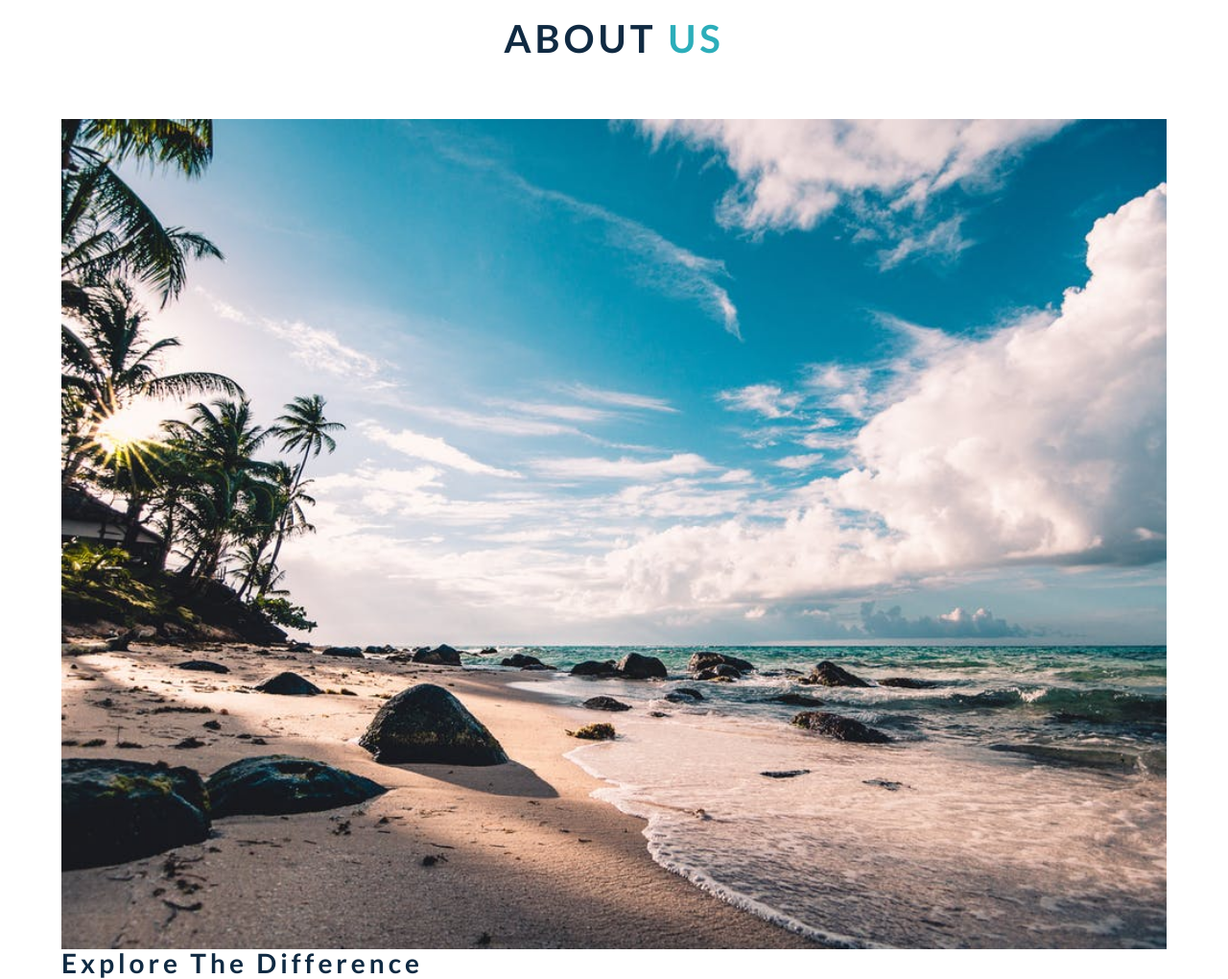
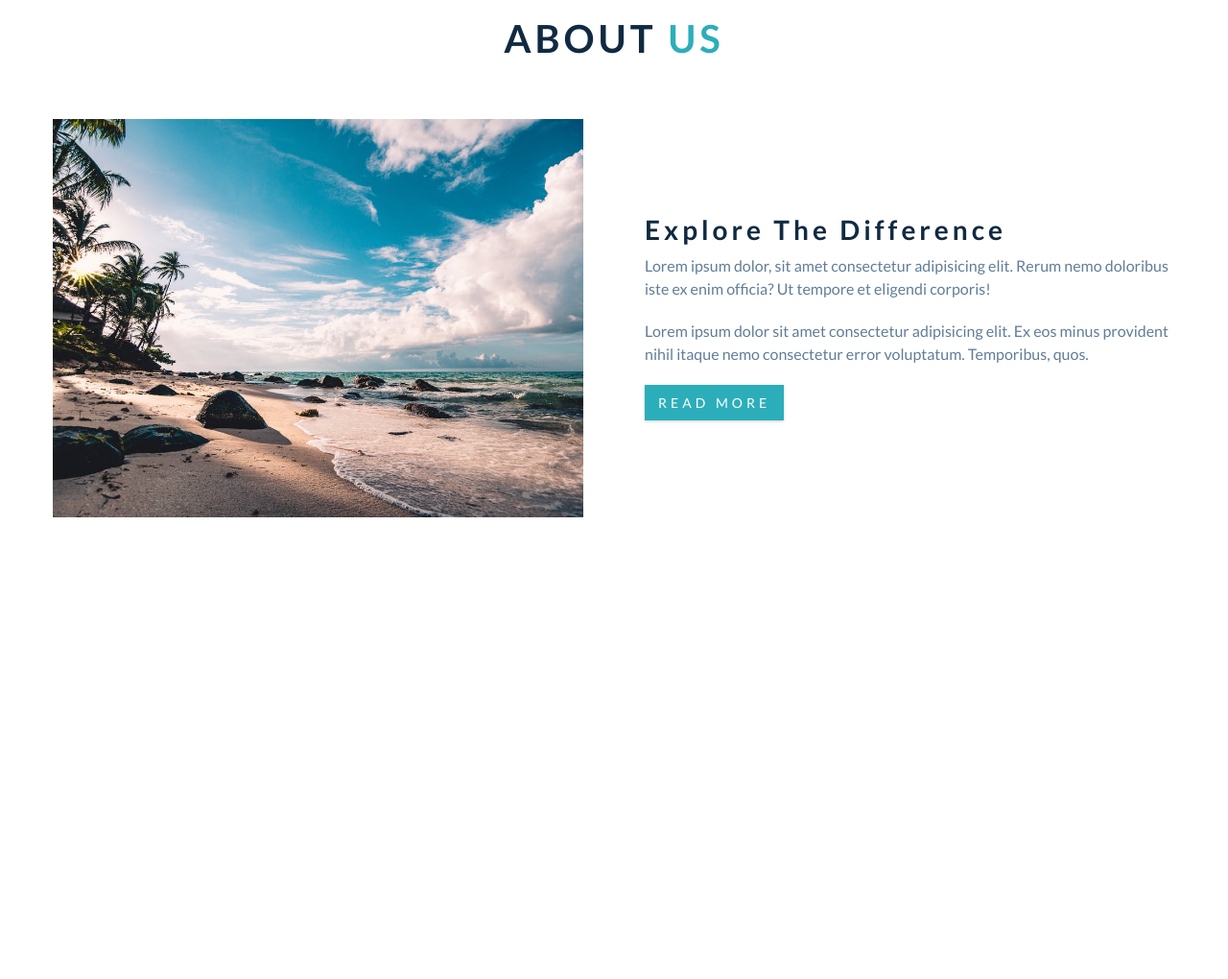
Before and after one commit to MGoss115/Tours_FrontEnd, a plain HTML site: page index.html in a window 1280 px wide. Shown: the part 860-1880 px from the top of the page at 96% size. After the commit the page ends 1479 px from the top, so only its background shows below. Drawn offline with Linux system fonts and the light colour scheme.

Commit message:
added responsiveness to about section

```diff
--- a/css/styles.css
+++ b/css/styles.css
@@ -164,6 +164,11 @@ p {
   margin: 0 auto;
   max-width: 1170px;
 }
+@media screen and (min-width: 992px ){
+  .section-center {
+    width: 95vw;
+  }
+}
 /*
 ===============
 Navbar
@@ -226,6 +231,21 @@ About
 /* section add to globals */
 /* title add to globals */
 /* section center add to globals */
+.about-img, .about-info {
+  margin-bottom: 2rem;
+}
+@media screen and (min-width: 992px) {
+  .about-center {
+    display: flex;
+    justify-content: space-between;
+    flex-wrap: wrap;
+  }
+  .about-img, .about-info {
+    flex: 0 0 calc(50% - 2rem);
+    margin-bottom: 0;
+    align-self: center;
+  }
+}
 
 /*
 ===============
```
